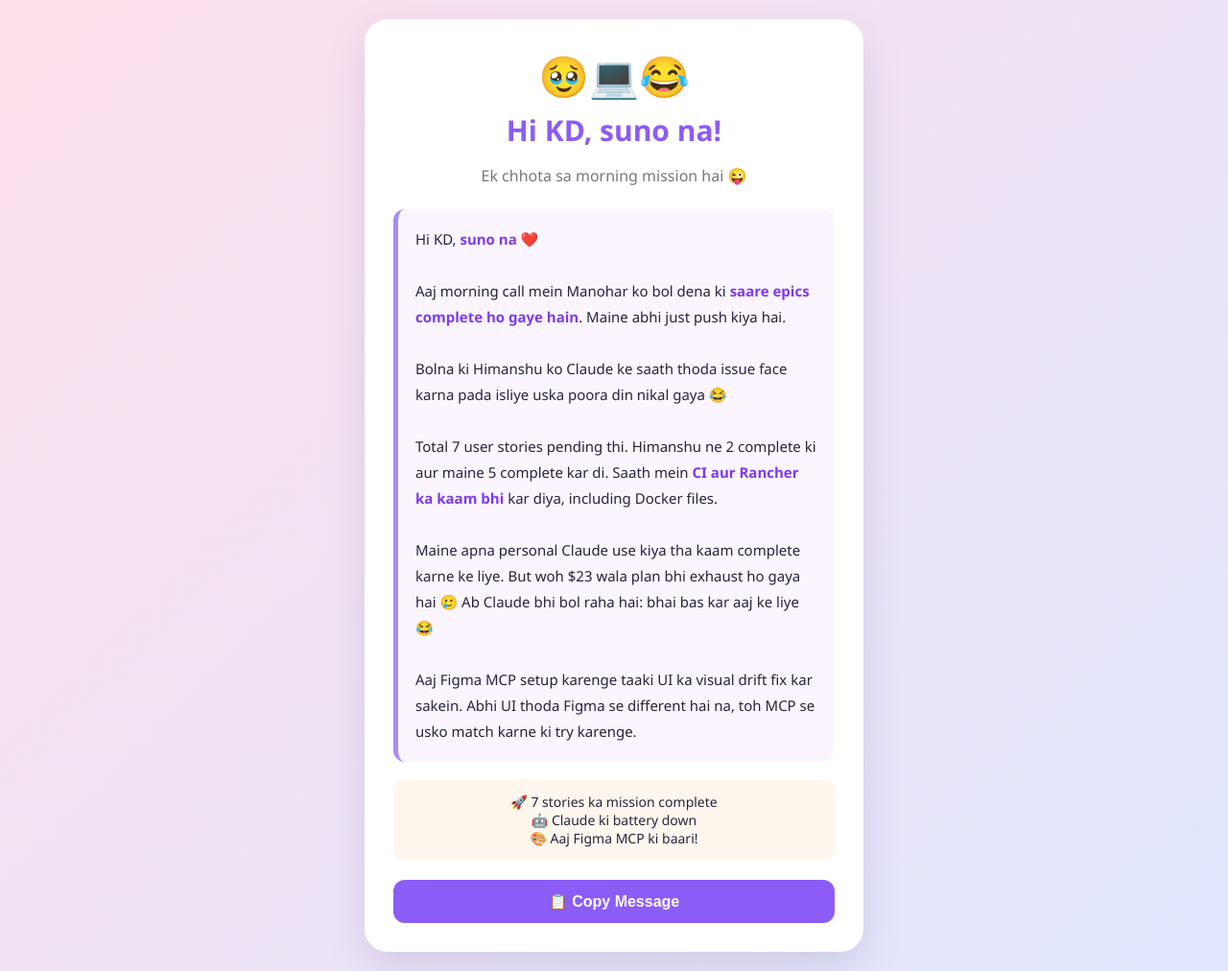
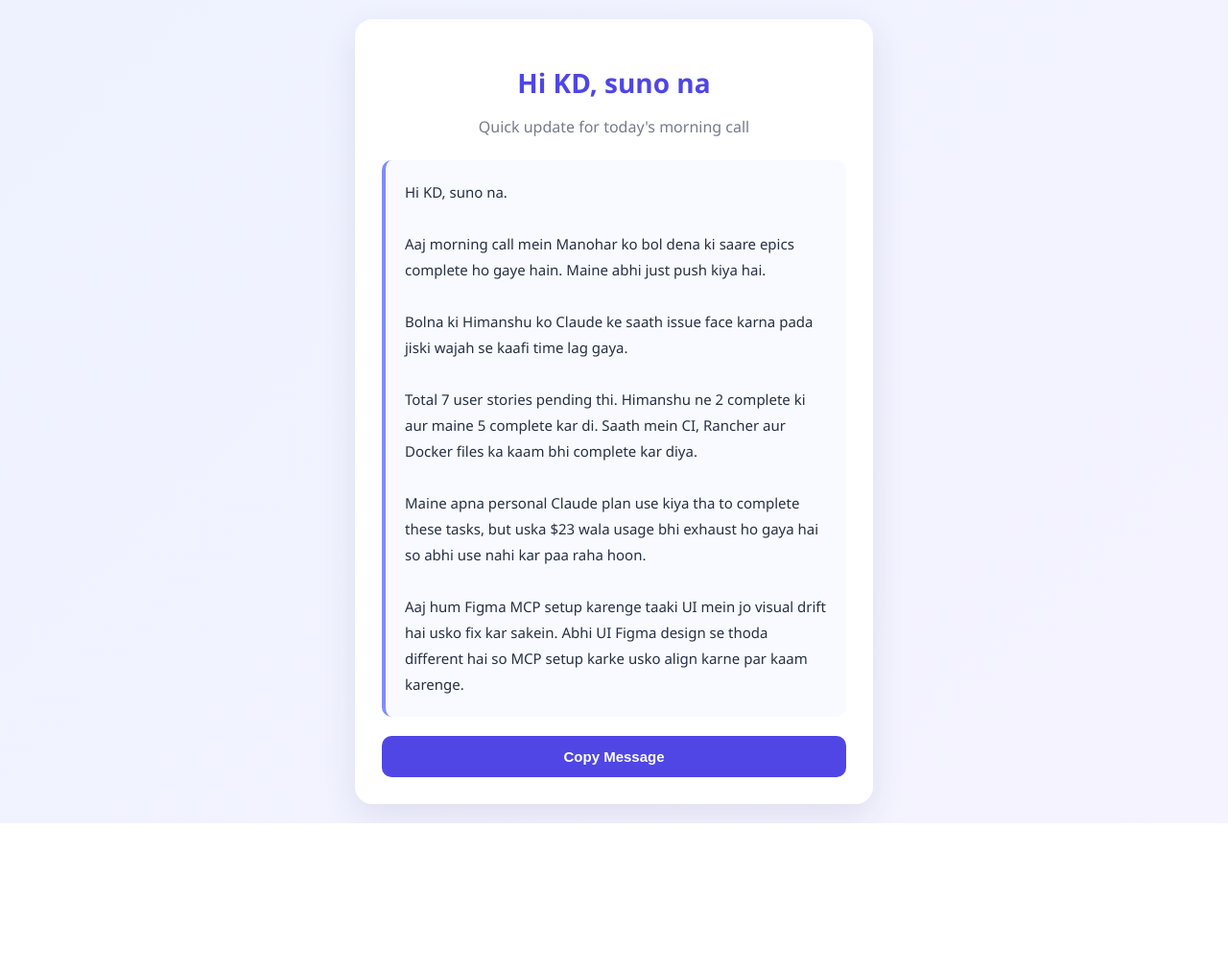
Before and after one commit to incredible-India/MateSotta, a plain HTML site: page index.html in a window 1280 px wide. Shown: the whole page at 96% size. After the commit the page ends 858 px from the top, so only its background shows below. Drawn offline with Linux system fonts and the light colour scheme.

Commit message:
Update index.html

```diff
--- a/index.html
+++ b/index.html
@@ -4,7 +4,7 @@
 <head>
 <meta charset="UTF-8">
 <meta name="viewport" content="width=device-width, initial-scale=1.0">
-<title>Suno Na 😂</title>
+<title>Hi KD - Work Update</title>
 
 <style>
     * {
@@ -18,61 +18,46 @@
         justify-content: center;
         align-items: center;
         padding: 20px;
-        font-family: "Segoe UI", sans-serif;
-        background: linear-gradient(135deg, #ffe0ec, #e0e7ff);
-        color: #29233d;
+        font-family: "Segoe UI", Arial, sans-serif;
+        background: linear-gradient(135deg, #eef2ff, #f5f3ff);
+        color: #273044;
     }
 
     .card {
         width: 100%;
-        max-width: 520px;
-        background: white;
+        max-width: 540px;
+        background: #fff;
         padding: 28px;
-        border-radius: 24px;
-        box-shadow: 0 15px 40px #6c63a333;
-        border: 2px solid #ffffff;
-        animation: pop 0.6s ease;
-    }
-
-    .emoji {
-        font-size: 42px;
-        text-align: center;
+        border-radius: 18px;
+        box-shadow: 0 12px 35px rgba(50, 50, 93, 0.10);
     }
 
     h1 {
+        color: #4f46e5;
+        font-size: 28px;
         text-align: center;
-        color: #8b5cf6;
-        margin: 8px 0;
-        font-size: 30px;
+        margin-bottom: 8px;
     }
 
     .subtitle {
         text-align: center;
-        color: #777;
+        color: #737b8c;
         margin-bottom: 24px;
     }
 
     .message {
-        background: #faf5ff;
-        border-left: 5px solid #a78bfa;
-        padding: 18px;
-        border-radius: 12px;
+        background: #f8faff;
+        border-left: 4px solid #818cf8;
+        padding: 20px;
+        border-radius: 10px;
+        font-size: 15px;
         line-height: 1.8;
-        font-size: 15px;
+        white-space: pre-line;
     }
 
     .highlight {
-        color: #7c3aed;
-        font-weight: bold;
-    }
-
-    .fun {
-        margin-top: 18px;
-        background: #fff7ed;
-        padding: 14px;
-        border-radius: 12px;
-        text-align: center;
-        font-size: 14px;
+        color: #4338ca;
+        font-weight: 600;
     }
 
     button {
@@ -80,27 +65,16 @@
         margin-top: 20px;
         padding: 13px;
         border: none;
-        border-radius: 12px;
-        background: #8b5cf6;
+        border-radius: 10px;
+        background: #4f46e5;
         color: white;
-        font-size: 16px;
-        font-weight: bold;
+        font-size: 15px;
+        font-weight: 600;
         cursor: pointer;
     }
 
     button:hover {
-        background: #7c3aed;
-    }
-
-    @keyframes pop {
-        from {
-            opacity: 0;
-            transform: scale(0.95);
-        }
-        to {
-            opacity: 1;
-            transform: scale(1);
-        }
+        background: #4338ca;
     }
 </style>
 </head>
@@ -108,71 +82,31 @@
 <body>
 
 <div class="card">
-    <div class="emoji">🥹💻😂</div>
+    <h1>Hi KD, suno na</h1>
+    <p class="subtitle">Quick update for today's morning call</p>
 
-    <h1>Hi KD, suno na!</h1>
-    <p class="subtitle">Ek chhota sa morning mission hai 😜</p>
+    <div class="message" id="message">Hi KD, suno na.
 
-    <div class="message">
-        Hi KD, <span class="highlight">suno na</span> ❤️
+Aaj morning call mein Manohar ko bol dena ki saare epics complete ho gaye hain. Maine abhi just push kiya hai.
 
-        <br><br>
+Bolna ki Himanshu ko Claude ke saath issue face karna pada jiski wajah se kaafi time lag gaya.
 
-        Aaj morning call mein Manohar ko bol dena ki
-        <span class="highlight">saare epics complete ho gaye hain</span>.
-        Maine abhi just push kiya hai.
+Total 7 user stories pending thi. Himanshu ne 2 complete ki aur maine 5 complete kar di. Saath mein CI, Rancher aur Docker files ka kaam bhi complete kar diya.
 
-        <br><br>
+Maine apna personal Claude plan use kiya tha to complete these tasks, but uska $23 wala usage bhi exhaust ho gaya hai so abhi use nahi kar paa raha hoon.
 
-        Bolna ki Himanshu ko Claude ke saath thoda issue face karna pada
-        isliye uska poora din nikal gaya 😂
+Aaj hum Figma MCP setup karenge taaki UI mein jo visual drift hai usko fix kar sakein. Abhi UI Figma design se thoda different hai so MCP setup karke usko align karne par kaam karenge.</div>
 
-        <br><br>
-
-        Total 7 user stories pending thi.
-        Himanshu ne 2 complete ki aur maine 5 complete kar di.
-        Saath mein <span class="highlight">CI aur Rancher ka kaam bhi</span>
-        kar diya, including Docker files.
-
-        <br><br>
-
-        Maine apna personal Claude use kiya tha kaam complete karne ke liye.
-        But woh $23 wala plan bhi exhaust ho gaya hai 🥲
-        Ab Claude bhi bol raha hai: bhai bas kar aaj ke liye 😂
-
-        <br><br>
-
-        Aaj Figma MCP setup karenge taaki UI ka visual drift fix kar sakein.
-        Abhi UI thoda Figma se different hai na, toh MCP se usko
-        match karne ki try karenge.
-    </div>
-
-    <div class="fun">
-        🚀 7 stories ka mission complete<br>
-        🤖 Claude ki battery down<br>
-        🎨 Aaj Figma MCP ki baari!
-    </div>
-
-    <button onclick="copyMessage()">📋 Copy Message</button>
+    <button onclick="copyMessage()">Copy Message</button>
 </div>
 
 <script>
 function copyMessage() {
-    const message = `Hi KD, suno na
+    const text = document.getElementById("message").innerText;
 
-Aaj morning call mein Manohar ko bol dena ki saare epics complete ho gaye hain. Maine abhi just push kiya hai.
-
-Bolna ki Himanshu ko Claude ke saath thoda issue face karna pada isliye uska poora din nikal gaya 😂
-
-Total 7 user stories pending thi. Himanshu ne 2 complete ki aur maine 5 complete kar di. Saath mein CI aur Rancher ka kaam bhi kar diya, including Docker files.
-
-Maine apna personal Claude use kiya tha kaam complete karne ke liye. But woh $23 wala plan bhi exhaust ho gaya hai 🥲 Ab Claude bhi bol raha hai: bhai bas kar aaj ke liye 😂
-
-Aaj Figma MCP setup karenge taaki UI ka visual drift fix kar sakein. Abhi UI thoda Figma se different hai na, toh MCP se usko match karne ki try karenge.`;
-
-    navigator.clipboard.writeText(message)
-        .then(() => alert("Message copied! Ab KD ko bhej do 😂"))
-        .catch(() => alert("Please select and copy the message manually."));
+    navigator.clipboard.writeText(text)
+        .then(() => alert("Message copied successfully!"))
+        .catch(() => alert("Please copy the message manually."));
 }
 </script>
 
```
